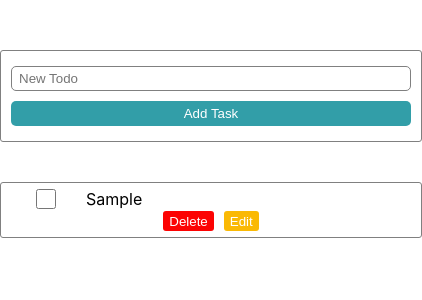
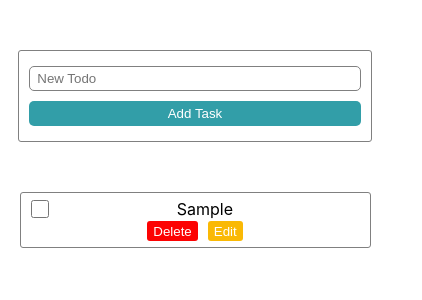
Before and after one commit to gurami98/todo-app-react, a React (Create React App) app: page / in a window 390 px wide. Both pictures are taken after typing "Sample" into the empty fields and a click on the button "Add Task". Shown: the top 300 px of the page, 422 px wide, since content can reach past the window. Built offline with nearby package versions, Linux system fonts and the light colour scheme; the HTML template or start-up script is replaced by a standard one.

Commit message:
css responsive finish

```diff
--- a/src/App.css
+++ b/src/App.css
@@ -25,14 +25,13 @@ ul li input[type=checkbox]{
 }
 
 ul li input[type=text]{
-  margin: 0 0 0 30px;
+  margin: 0 145px 0 30px;
   padding: 0;
   height: 21px;
   outline: none;
   box-sizing: border-box;
   text-indent: 5px;
 }
-
 ul li span{
   width: 300px;
   margin-left: 30px;
@@ -41,6 +40,17 @@ ul li span{
   overflow: hidden;
 }
 
+@media (max-width: 800px){
+  ul li input[type=text]{
+    width: inherit;
+    margin: 0 0 0 4%;
+  }
+  ul li span{
+    width: inherit;
+    margin-left: 1px;
+  }
+}
+
 .finished-item{
   text-decoration: line-through;
   color: red;
--- a/src/components/Form.js
+++ b/src/components/Form.js
@@ -3,10 +3,9 @@ import { useState } from "react";
 
 const StyledForm = styled.form`
 	width: 500px;
-  max-width: 500px;
   display: flex;
   flex-direction: row;
-  margin: 0 auto;
+  margin: 10px;
   padding: 10px;
   border: 1px solid gray;
   border-radius: 3px;
@@ -14,8 +13,11 @@ const StyledForm = styled.form`
 	@media (max-width: 800px){
 		flex-direction: column;
     height: 70px;
-    width: 400px;
+    width: 360px;
 		justify-content: space-around;
+	}
+	@media (max-width: 450px){
+		width: 85%;
 	}
 `
 
--- a/src/components/Item.js
+++ b/src/components/Item.js
@@ -1,13 +1,6 @@
 import '../App.css';
 import styled from 'styled-components'
 import { useState } from "react";
-
-const CustomDiv = styled.div`
-  display: flex;
-  flex-direction: row;
-	justify-content: space-around;
-	padding: 1px 0 1px 0;
-`
 
 const ListItem = styled.li`
   display: flex;
@@ -24,8 +17,19 @@ const ListItem = styled.li`
   width: 100%;
 	@media  (max-width: 800px){
 		flex-direction: column;
-		align-items: center;
+    text-align: center;
   }
+`
+
+const CustomDiv = styled.div`
+  display: flex;
+  flex-direction: row;
+	justify-content: space-around;
+	padding: 1px 0 1px 0;
+	width: inherit;
+	@media (max-width: 800px){
+		justify-content: center;
+	}
 `
 
 const Button = styled.button`
@@ -40,6 +44,10 @@ const Button = styled.button`
   border: 0;
   cursor: pointer;
   height: 20px;
+
+	@media (max-width: 800px){
+		margin-left: 0;
+	}
 
 `
 
--- a/src/components/List.js
+++ b/src/components/List.js
@@ -7,7 +7,10 @@ const UnorderedList = styled.ul`
 	margin: 30px auto 0;
   padding-left: 0;
   @media (max-width: 800px){
-	  width: 422px;
+	  width: 382px;
+  }
+  @media (max-width: 450px){
+	  width: 90%;
   }
 `
 
```
